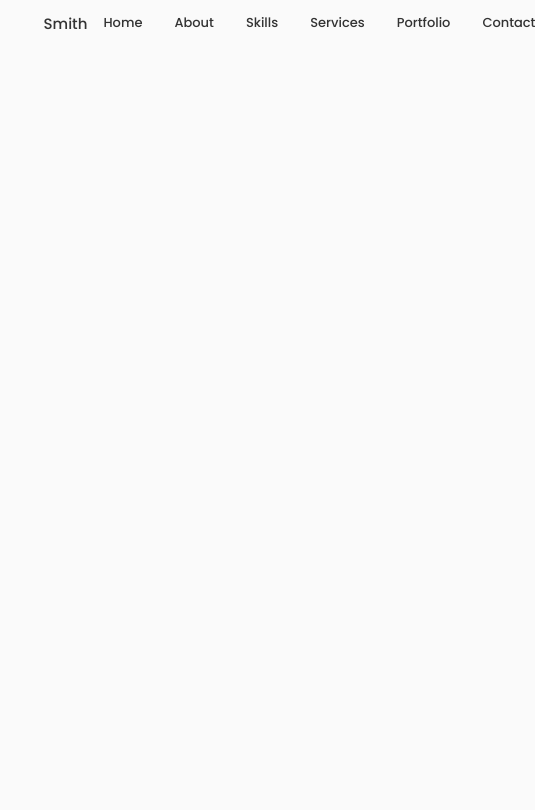
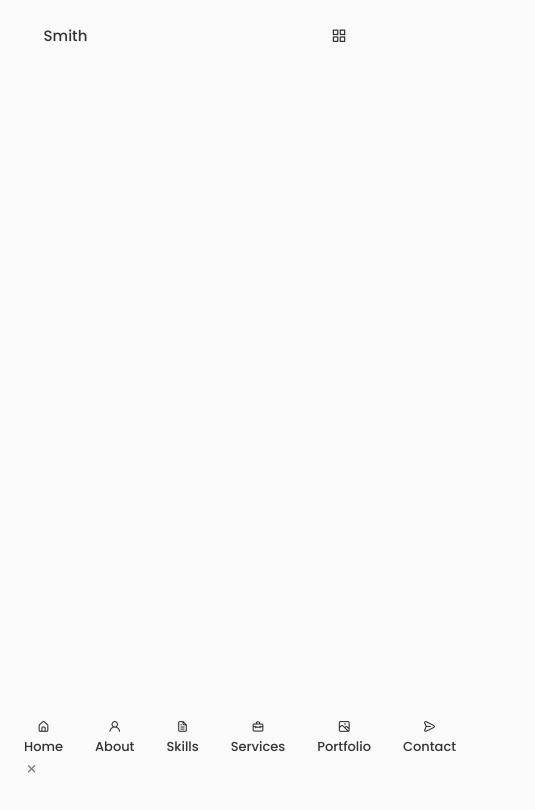
Before and after one commit to Amizero-Tresor/Amizero-sPortfolio, a React (Create React App) app: page / in a window 390 px wide. Shown: the top 810 px of the page, 535 px wide, since content can reach past the window. Built offline with nearby package versions, Linux system fonts and the light colour scheme.

Commit message:
auto-commit-59af1edea9e44afc9f06a36155ca1260

```diff
--- a/src/components/header/header.css
+++ b/src/components/header/header.css
@@ -54,5 +54,28 @@
 
 
 @media screen and (max-width: 768px) {
+  .header{
+    top: initial;
+    bottom: 0;
 
+  }
+
+  .nav{
+    height: var(--header-height);
+
+  }
+  .nav__menu{
+    position: fixed;
+    bottom: 0;
+    left: 0;
+    width: 100%;
+    background-color: var(--body-color);
+    padding: 2rem 1.5rem 4rem;
+    box-shadow:  ;
+
+
+  }
+  .nav__icon , .nav__close , .nav__toggle{
+    display: block;
+  }
 }
```
